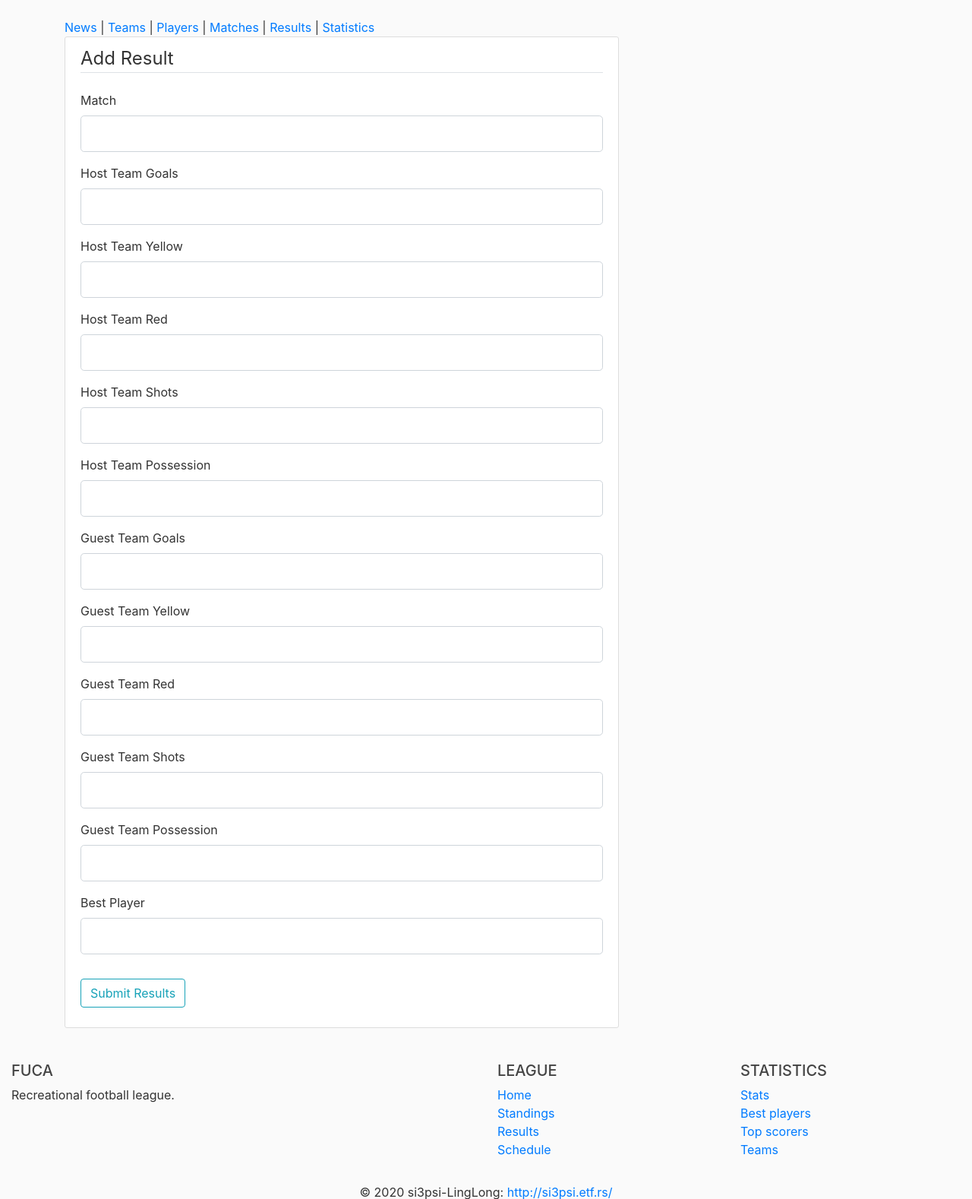
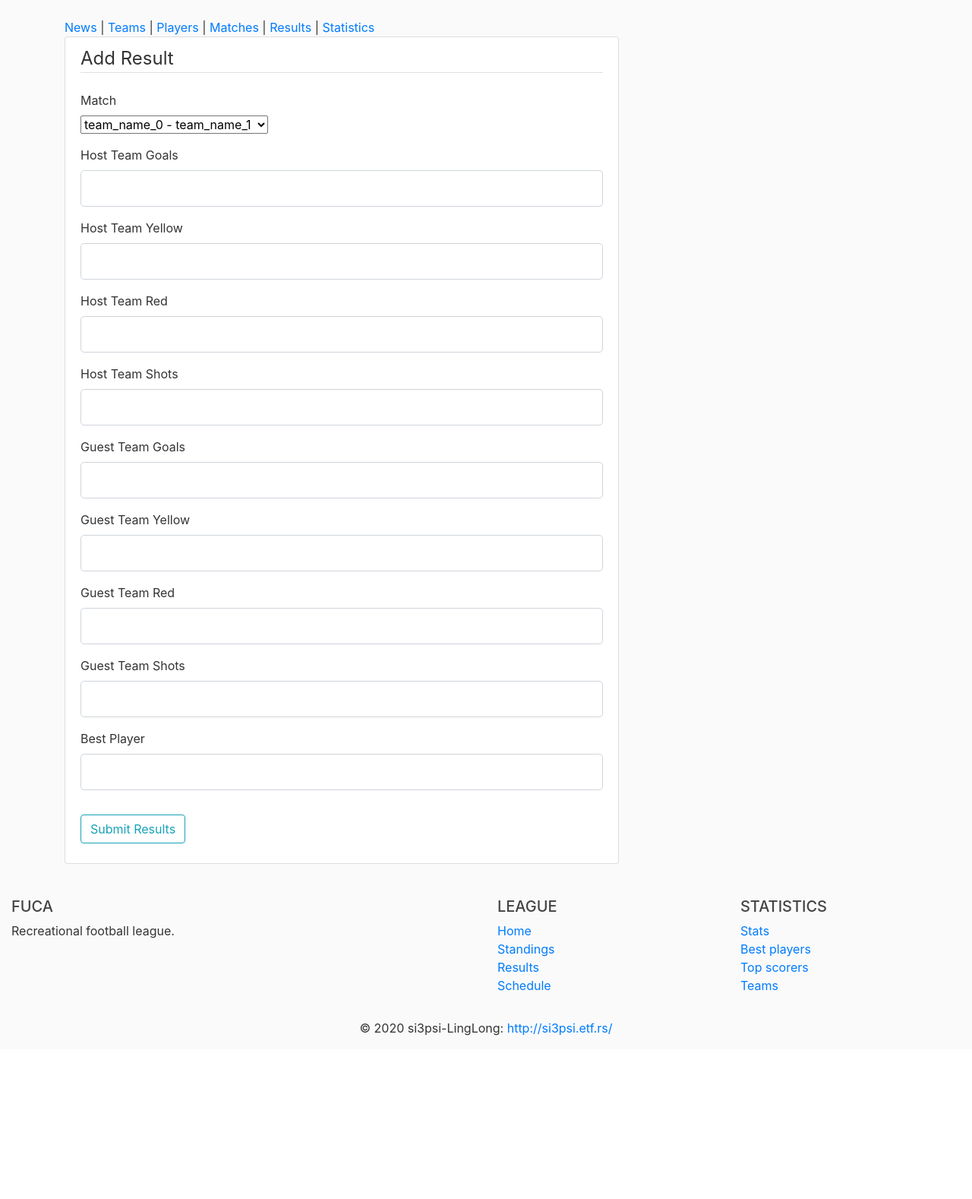
Before and after one commit to urosisakovic/FUCA, a Flask app: page /admin/results in a window 1280 px wide. Shown: the part 56-1634 px from the top of the page at 76% size. After the commit the page ends 1419 px from the top, so only its background shows below. Run offline with Flask 2, Linux system fonts and the light colour scheme; some libraries are stand-ins or nearby versions.

Commit message:
Added dropdown menu to results page

```diff
--- a/src/fuca/forms.py
+++ b/src/fuca/forms.py
@@ -3,7 +3,7 @@ from flask_wtf.file import FileAllowed, FileField
 from wtforms import (BooleanField, PasswordField, SelectField, StringField,
                      SubmitField)
 from wtforms.validators import DataRequired, Email
-from fuca.models import Team
+from fuca.models import Team, Match
 
 
 class LoginForm(FlaskForm):
@@ -71,19 +71,20 @@ class AdminMatchForm(FlaskForm):
 
 
 class AdminResultForm(FlaskForm):
-    match = StringField('Match', validators=[DataRequired()])
+    matches_db = Match.query.all()
+    matches = [match.jinja_dict() for match in matches_db]
+    match_choices = [(id, match['team1_name'] + ' - ' + match['team2_name']) for match in matches]
+    match_dd = SelectField('Match', choices=match_choices, validators=[DataRequired()])
 
     host_team_goals = StringField('Host Team Goals', validators=[DataRequired()])
     host_team_yellow = StringField('Host Team Yellow', validators=[DataRequired()])
     host_team_red = StringField('Host Team Red', validators=[DataRequired()])
     host_team_shots = StringField('Host Team Shots', validators=[DataRequired()])
-    host_team_possession = StringField('Host Team Possession', validators=[DataRequired()])
 
     guest_team_goals = StringField('Guest Team Goals', validators=[DataRequired()])
     guest_team_yellow = StringField('Guest Team Yellow', validators=[DataRequired()])
     guest_team_red = StringField('Guest Team Red', validators=[DataRequired()])
     guest_team_shots = StringField('Guest Team Shots', validators=[DataRequired()])
-    guest_team_possession = StringField('Guest Team Possession', validators=[DataRequired()])
 
     best_player = StringField('Best Player', validators=[DataRequired()])
 
--- a/src/fuca/models.py
+++ b/src/fuca/models.py
@@ -83,19 +83,17 @@ class Player(db.Model):
 class Match(db.Model):
     __tablename__ = 'match'
     id                      = db.Column(db.Integer, primary_key=True)
-    date_time               = db.Column(db.DateTime)
+    date_time               = db.Column(db.DateTime, nullable=False)
 
     host_team_goals         = db.Column(db.Integer, default=0)
     host_team_yellow        = db.Column(db.Integer, default=0)
     host_team_red           = db.Column(db.Integer, default=0)
     host_team_shots         = db.Column(db.Integer, default=0)
-    host_team_possession    = db.Column(db.Integer, default=0)
 
     guest_team_goals        = db.Column(db.Integer, default=0)
     guest_team_yellow       = db.Column(db.Integer, default=0)
     guest_team_red          = db.Column(db.Integer, default=0)
     guest_team_shots        = db.Column(db.Integer, default=0)
-    guest_team_possession   = db.Column(db.Integer, default=0)
 
     # foreign keys
     host_team_id     = db.Column(db.Integer, db.ForeignKey('team.id'), nullable=False)
--- a/src/fuca/templates/admin/admin-results.html
+++ b/src/fuca/templates/admin/admin-results.html
@@ -8,17 +8,10 @@
             <fieldset class="form-group">
                 <legend class="border-bottom mb-4">Add Result</legend>
                 <div class="form-group">
-                    {{ form.match.label(class="form-control-label") }}
-                    {% if form.match.errors %}
-                        {{ form.match(class="form-control form-control-lg is-invalid") }}
-                        <div class="invalid-feedback">
-                            {% for error in form.match.errors %}
-                                <span> {{ error }} </span>
-                            {% endfor %}
-                        </div>
-                    {% else %}
-                        {{ form.match(class="form-control form-control-lg") }}
-                    {% endif %}
+                    {{ form.match_dd.label(class="form-control-label") }}
+                    <p>
+                        {{form.match_dd()}}
+                    </p>
                 </div>
 
                 <div class="form-group">
@@ -74,20 +67,6 @@
                         </div>
                     {% else %}
                         {{ form.host_team_shots(class="form-control form-control-lg") }}
-                    {% endif %}
-                </div>
-
-                <div class="form-group">
-                    {{ form.host_team_possession.label(class="form-control-label") }}
-                    {% if form.host_team_possession.errors %}
-                        {{ form.host_team_possession(class="form-control form-control-lg is-invalid") }}
-                        <div class="invalid-feedback">
-                            {% for error in form.host_team_possession.errors %}
-                                <span> {{ error }} </span>
-                            {% endfor %}
-                        </div>
-                    {% else %}
-                        {{ form.host_team_possession(class="form-control form-control-lg") }}
                     {% endif %}
                 </div>
 
@@ -148,20 +127,6 @@
                 </div>
 
                 <div class="form-group">
-                    {{ form.guest_team_possession.label(class="form-control-label") }}
-                    {% if form.guest_team_possession.errors %}
-                        {{ form.guest_team_possession(class="form-control form-control-lg is-invalid") }}
-                        <div class="invalid-feedback">
-                            {% for error in form.guest_team_possession.errors %}
-                                <span> {{ error }} </span>
-                            {% endfor %}
-                        </div>
-                    {% else %}
-                        {{ form.guest_team_possession(class="form-control form-control-lg") }}
-                    {% endif %}
-                </div>
-
-                <div class="form-group">
                     {{ form.best_player.label(class="form-control-label") }}
                     {% if form.best_player.errors %}
                         {{ form.best_player(class="form-control form-control-lg is-invalid") }}
```
